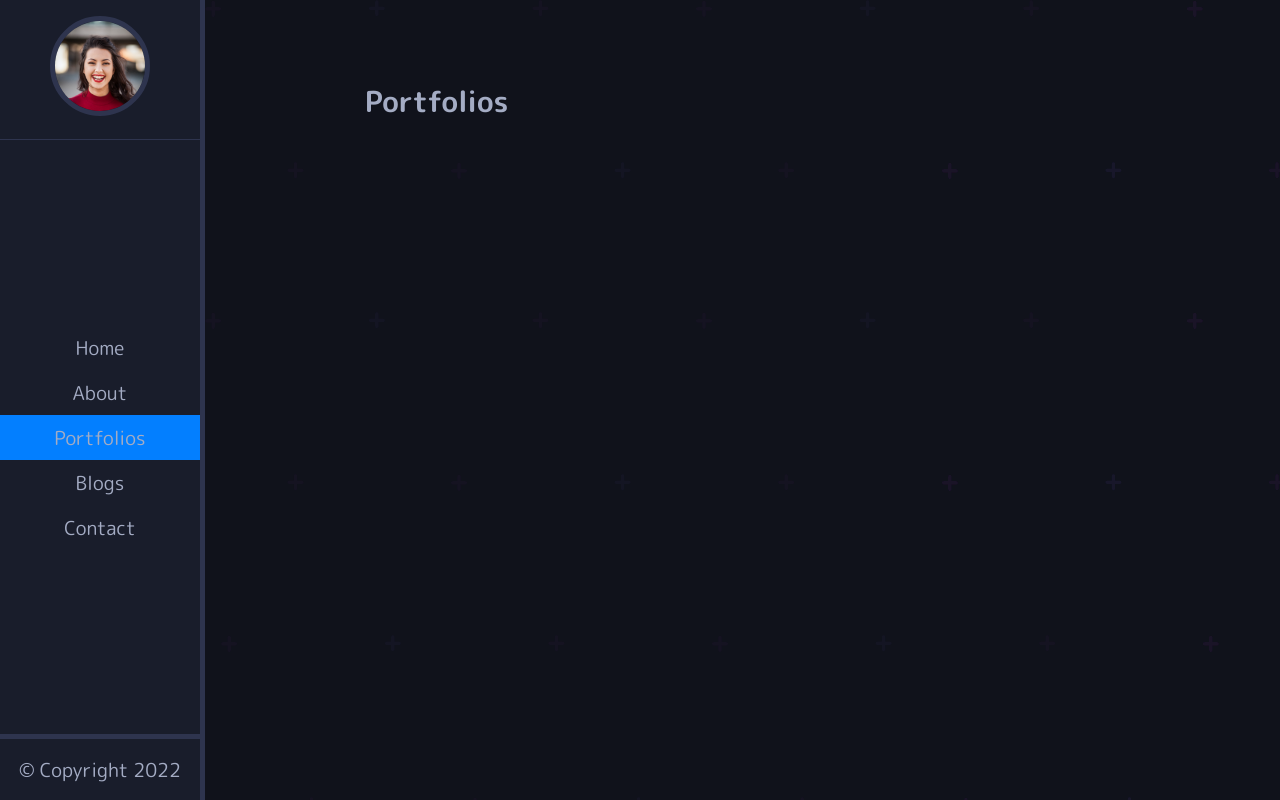
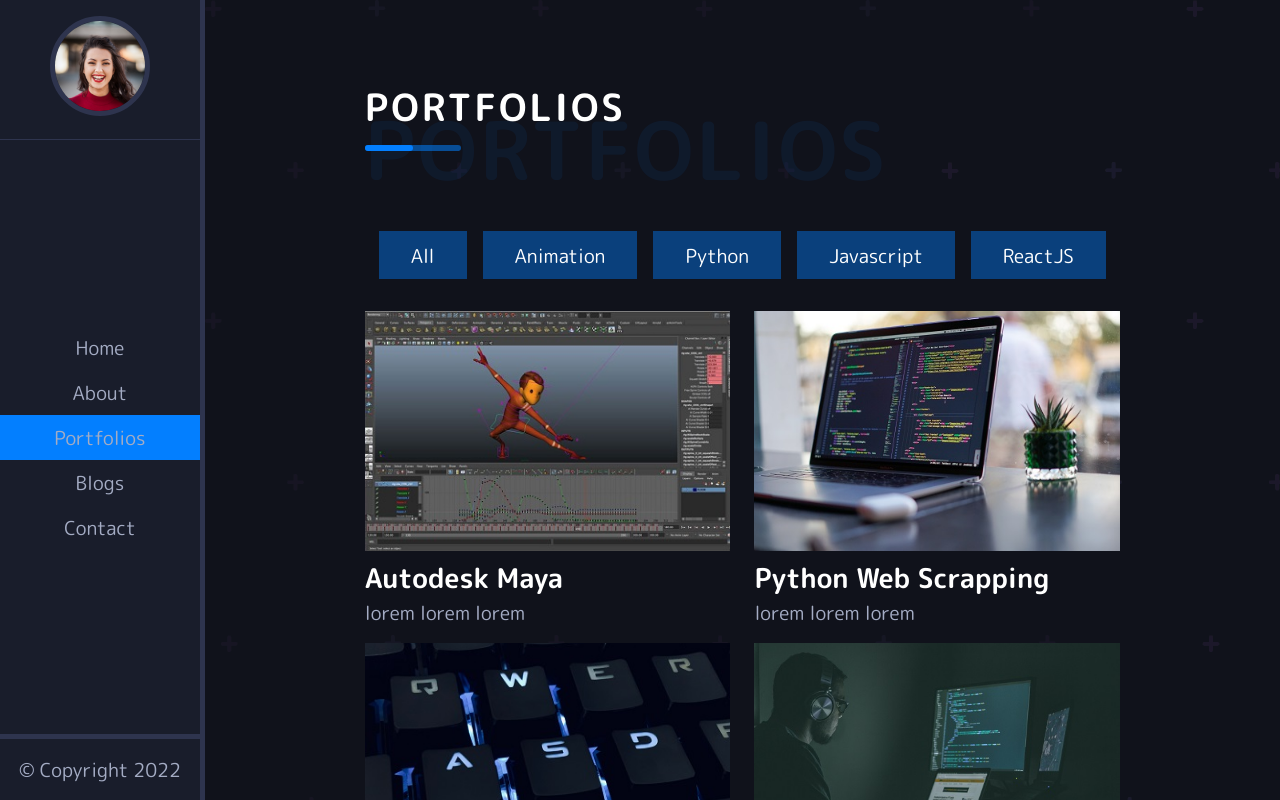
Before and after one commit to ayyubiqbal/portfolio-web, a React (Create React App) app: page /portfolios in a window 1280 px wide. Shown: the top 800 px of the page. Built offline with nearby package versions, Linux system fonts and the light colour scheme.

Commit message:
portfolio part added

```diff
--- a/src/App.scss
+++ b/src/App.scss
@@ -7,6 +7,7 @@
 @import './styles/services';
 @import './styles/blog';
 @import './styles/contact';
+@import './styles/portfolios';
 
 *{
     margin: 0;
--- /dev/null
+++ b/src/Components/AllPortfolio.js
@@ -0,0 +1,71 @@
+import port1 from '../img/portImages/maya-1.jpg';
+import port2 from '../img/portImages/port1.jpg';
+import port3 from '../img/portImages/port2.jpg';
+import port4 from '../img/portImages/port3.jpg';
+import port6 from '../img/portImages/port5.jpg';
+import port7 from '../img/portImages/port6.jpg';
+
+const portfolios = [
+    {
+        id: 1,
+        category: 'Animation',
+        link1: 'www.youtube.com',
+        link2: 'www.github.com',
+        icon1: 'G',
+        icon2: 'Y',
+        image: port1,
+        title: 'Autodesk Maya'
+    },
+    {
+        id: 2,
+        category: 'Python',
+        link1: 'www.youtube.com',
+        link2: 'www.github.com',
+        icon1: 'G',
+        icon2: 'Y',
+        image: port2,
+        title: 'Python Web Scrapping'
+    },
+    {
+        id: 3,
+        category: 'Animation',
+        link1: 'www.youtube.com',
+        link2: 'www.github.com',
+        icon1: 'G',
+        icon2: 'Y',
+        image: port3,
+        title: 'Autodesk Maya'
+    },
+    {
+        id: 4,
+        category: 'Javascript',
+        link1: 'www.youtube.com',
+        link2: 'www.github.com',
+        icon1: 'G',
+        icon2: 'Y',
+        image: port4,
+        title: 'Vanilla Javascript Website'
+    },
+    {
+        id: 5,
+        category: 'ReactJS',
+        link1: 'www.youtube.com',
+        link2: 'www.github.com',
+        icon1: 'G',
+        icon2: 'Y',
+        image: port6,
+        title: 'Getting Started With React'
+    },
+    {
+        id: 6,
+        category: 'ReactJS',
+        link1: 'www.youtube.com',
+        link2: 'www.github.com',
+        icon1: 'G',
+        icon2: 'Y',
+        image: port7,
+        title: 'Vanilla Javascript Website'
+    }
+]
+
+export default portfolios;
--- /dev/null
+++ b/src/Components/Categories.js
@@ -0,0 +1,14 @@
+import React from 'react';
+import { NavLink } from 'react-router-dom';
+
+const Categories = ({ filter, categories }) => {
+    return (
+        <div className="buttons">
+            {categories.map((category, i) => {
+                return <button className="portfolio-btn" key={i} onClick={() => filter(category)}>{category}</button>
+            })}
+        </div>
+    );
+};
+
+export default Categories;
--- /dev/null
+++ b/src/Components/MenuItems.js
@@ -0,0 +1,27 @@
+import React from 'react';
+
+const MenuItems = ({ menuItems }) => {
+    return (
+        <div className="portfolios">
+            {
+                menuItems.map((item) => {
+                    return <div className="portfolio" key={item.id}>
+                        <div className="image-data">
+                            <img src={item.image} alt="" />
+                            <ul className="hover-item">
+                                <li><a href={item.link1}>Live</a></li>
+                                <li><a href={item.link2}>Code</a></li>
+                            </ul>
+                        </div>
+                        <h5>
+                            {item.title}
+                        </h5>
+                        <p>lorem lorem lorem</p>
+                    </div>
+                })
+            }
+        </div>
+    );
+};
+
+export default MenuItems;
--- a/src/pages/Portfolios.jsx
+++ b/src/pages/Portfolios.jsx
@@ -1,9 +1,32 @@
-import React from 'react';
+import React, { useState } from 'react';
+import Categories from '../Components/Categories';
+import MenuItems from '../Components/MenuItems';
+import Tittle from '../Components/Tittle';
+import Portfolio from '../Components/AllPortfolio';
 
+
+const allCategories = ['All', ...new Set(Portfolio.map(item => item.category))];
 const Portfolios = () => {
+    const [categories, setCategories] = useState(allCategories);
+    const [menuItems, setMenuItems] = useState(Portfolio);
+
+    const filter = (category) => {
+        if (category === 'All') {
+            setMenuItems(Portfolio);
+            return;
+        }
+        const filterData = Portfolio.filter(item => item.category === category);
+        setMenuItems(filterData);
+    }
     return (
-        <div>
-            <h2>Portfolios</h2>
+        <div className="PortfolioPage">
+            <div className="title">
+                <Tittle title="Portfolios" span={"Portfolios"} />
+            </div>
+            <div className="portfolios-data">
+                <Categories filter={filter} categories={categories} />
+                <MenuItems menuItems={menuItems} />
+            </div>
         </div>
     );
 };
--- a/src/styles/_layout.scss
+++ b/src/styles/_layout.scss
@@ -5,6 +5,9 @@
         background-color: #191d2b;
         position: fixed;
         border-right: 5px solid #2e344e;
+        @media screen and (max-width: 1000px){
+            transform: translateX(-100%);
+        }
     }
     .main-content{
         width: 84%;
--- /dev/null
+++ b/src/styles/_portfolios.scss
@@ -0,0 +1,100 @@
+.PortfolioPage{
+    .portfolios{
+        display: grid;
+        grid-template-columns:repeat(2, 1fr);
+        gap: 1rem 1.5rem;
+        .image-data{
+            position: relative;
+            &::before{
+                position: absolute;
+                content: "";
+                top: 12px;
+                left: 15px;
+                height: calc(100% - 30px);
+                width: calc(100% - 30px);
+                background-color: white;
+                opacity: 0.5;
+                transform-origin: center;
+                transform: scale(0);
+                transition: all 0.4s ease-in-out;
+            }
+            &:hover::before{
+                transform: scale(1);
+            }
+            img{
+                width: 100%;
+                height: 30vh;
+                object-fit: cover;
+            }
+
+            .hover-item{
+                list-style: none;
+                position: absolute;
+                top: 70%;
+                left: 50%;
+                transform: translate(-50%, -50%);
+                // background-color: slateblue;
+                // margin: 1rem 2rem;
+                display: flex;
+                visibility: hidden;
+                li{
+                    a{
+                        padding: 1rem;
+                        text-decoration: none;
+                        font-family: inherit;
+                        border-radius: 10px;
+                        background-color: #037fff;
+                        color: white;
+                        &:not(:last-child){
+                            margin-right: 2rem;
+                        }
+                    }
+                }
+            }
+            &:hover .hover-item{
+                visibility: visible;
+                top: 50%;
+            }
+        }
+
+
+        h5{
+            font-size: 1.7rem;
+            font-weight: bold;
+            color: #fff;
+            transition: all 0.3s ease-in-out;
+            &:hover{
+                color: #037fff;
+                cursor: pointer;
+            }
+        }
+    }
+}
+
+.portfolio-btn{
+    padding: .6rem 2rem;
+    margin: 0 .5rem;
+    background-color: #0381ff6c;
+    border: none;
+    outline: none;
+    cursor: pointer;
+    font-size: inherit;
+    font-family: inherit;
+    color: white;
+    transition: all 0.3s ease-in-out;
+    &:hover{
+        background-color: #037fff;
+    }
+    &:active{
+        background-color: #037fff;
+    }
+}
+
+
+.buttons{
+    display: flex;
+    justify-content: center;
+    align-items: center;
+    margin: 2rem 0;
+
+}
```
